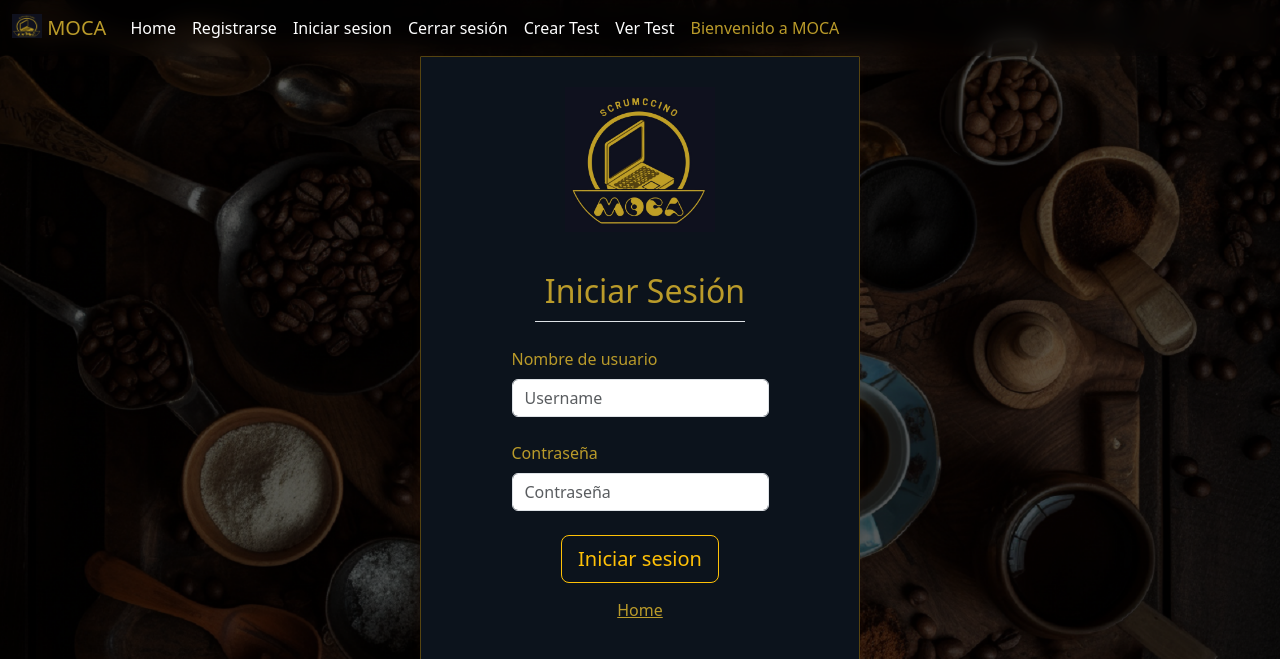
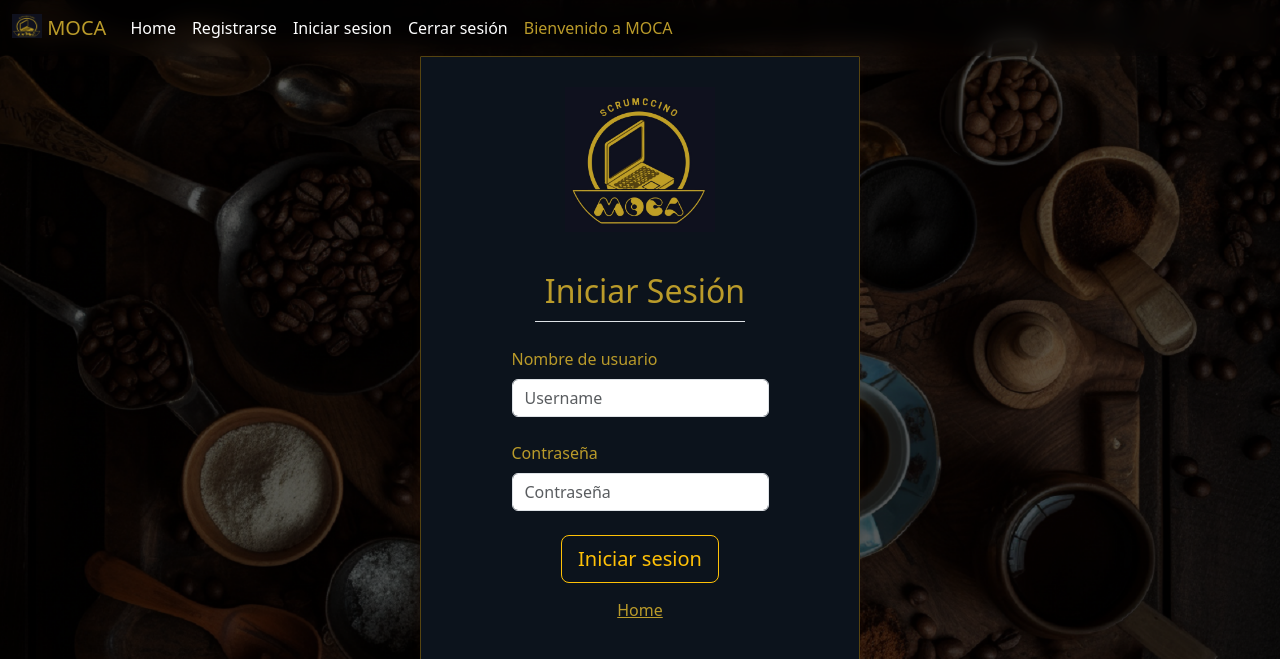
Before and after one commit to maxiramosl/Scrumccino, a Django app: page /login/ in a window 1280 px wide. Shown: the top 659 px of the page. Run offline with Django 4.2, Linux system fonts and the light colour scheme; some libraries are stand-ins or nearby versions.

Commit message:
No funciona jaja saludos

```diff
--- a/mocapp/urls.py
+++ b/mocapp/urls.py
@@ -26,8 +26,5 @@ urlpatterns = [
     path('registrar/',views.registrar, name="registrar"),
     path('login/', views.logine, name="login"),
     path('salir/', custom_logout, name='logout'),
-    path("crearPost/",views.crearPost, name='crearPost'),
-    path('crearTest/', views.crearTest, name='crearTest'),
-    path('test/<int:test_id>/', views.verTest, name="verTest"),
-    path('allTest/', views.allTestList, name='allTest'),
+    path("crearPost/",views.crearPost, name='crearPost')
 ]
--- a/pivote/templates/pivote/nav.html
+++ b/pivote/templates/pivote/nav.html
@@ -22,12 +22,6 @@
           <li class="nav-item">
             <a class="nav-link" href="{% url 'logout' %}">Cerrar sesión</a>
           </li>
-          <li class="nav-item">
-            <a class="nav-link textoNav" href="{% url 'crearTest' %}">Crear Test</a>
-          </li>
-          <li class="nav-item">
-            <a class="nav-link textoNav" href="{% url 'allTest' %}">Ver Test</a>
-          </li>
           {% endif %}
           <li class="nav-item">
             <a class="nav-link disabled" aria-disabled="true" style="color: #ba9b2a;">Bienvenido a MOCA {% if not anonimo %} {{usuarioactual}} {% endif %}</a>
--- a/pivote/views.py
+++ b/pivote/views.py
@@ -1,4 +1,4 @@
-from django.shortcuts import render, redirect, get_object_or_404
+from django.shortcuts import render, redirect
 from django.contrib.auth import authenticate, login, logout,get_user
 from django.contrib.auth.models import User
 from django.core.mail import send_mail
@@ -6,9 +6,7 @@ from django.contrib.auth import logout
 from django.shortcuts import redirect
 from django.contrib import messages
 from .models import *
-from django.core.mail import send_mail
-from django.conf import settings
-from .forms import TestForm, PreguntaFormSet
+
 
 
 # Create your views here.
@@ -108,44 +106,3 @@ def crearPost(request):
     asignaturas = Asignatura.objects.all()
     data["asignaturas"] = asignaturas
     return render(request, "pivote/crearPost.html", data)
-
-#Crear Test
-def crearTest(request):
-    if request.method == 'POST':
-
-        test_form = TestForm(request.POST)
-
-        if test_form.is_valid():
-            test = test_form.save()
-            preguntas_formset = PreguntaFormSet(request.POST, instance=test)
-            if preguntas_formset.is_valid():
-                preguntas_formset.save()
-
-                send_mail(
-                    'New Test Created',
-                    f'Test "{test.titulo}" has been created.',
-                    settings.EMAIL_HOST_USER,
-                    ['jenifer.castillo2103@gmail.com'],
-                    fail_silently=False,
-                )
-                return redirect('verTest', test_id=test.id)
-            else:
-                print(preguntas_formset.errors)
-    else:
-        test_form = TestForm()
-        preguntas_formset = PreguntaFormSet(queryset=Pregunta.objects.none())
-
-    context = {
-        'test_form': test_form,
-        'preguntas_formset': preguntas_formset,
-    }
-
-    return render(request, 'pivote/crearTest.html', context)
-
-def verTest(request, test_id):
-    test = get_object_or_404(Test, id=test_id)
-    return render(request, 'pivote/verTest.html', {'test': test})
-
-def allTestList(request):
-    tests = Test.objects.all()
-    return render(request, 'pivote/allTestList.html', {'tests': tests})
```
Also changed, not shown: pivote/forms.py (+1 -34 lines), pivote/models.py (+0 -21 lines), db.sqlite3 (deleted).
